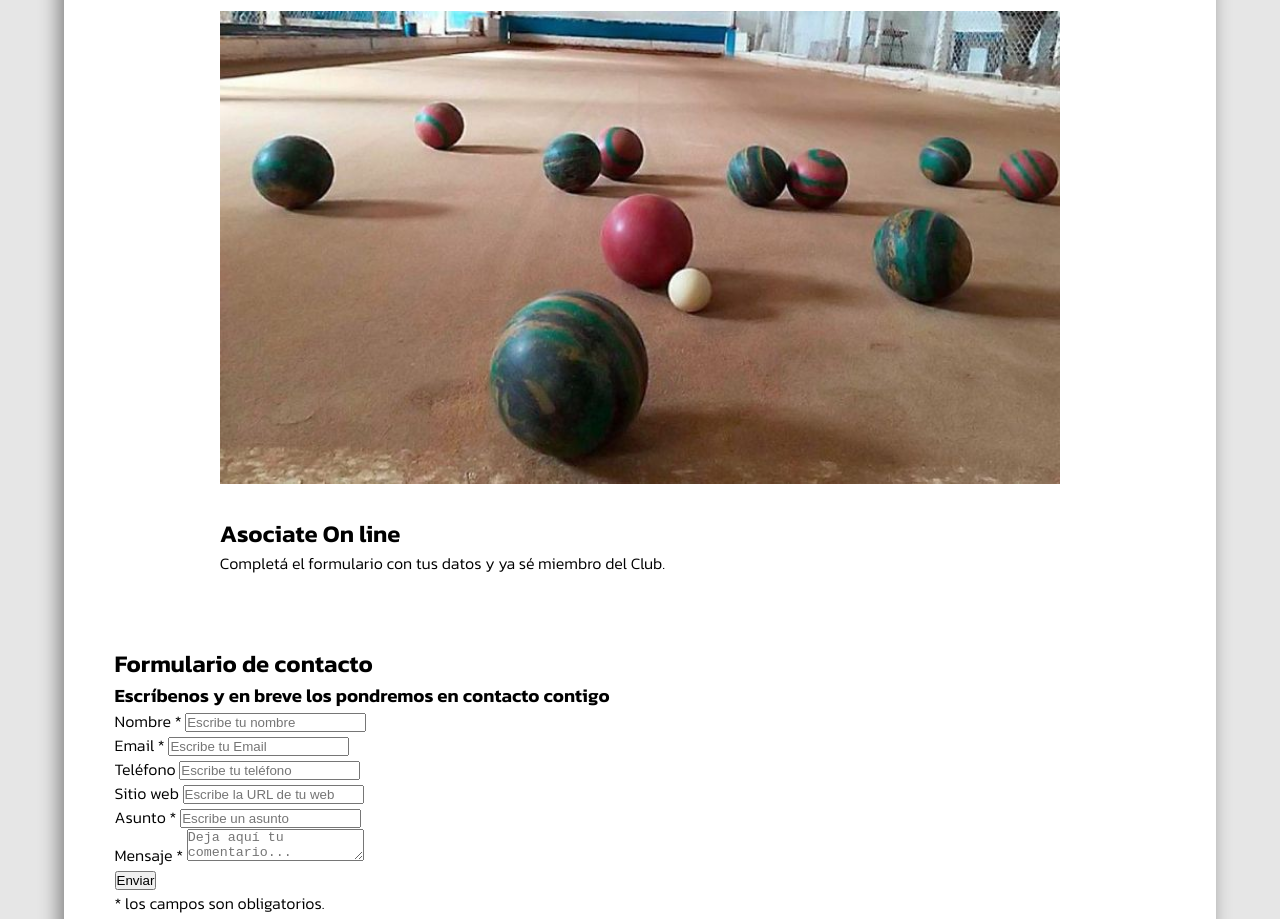
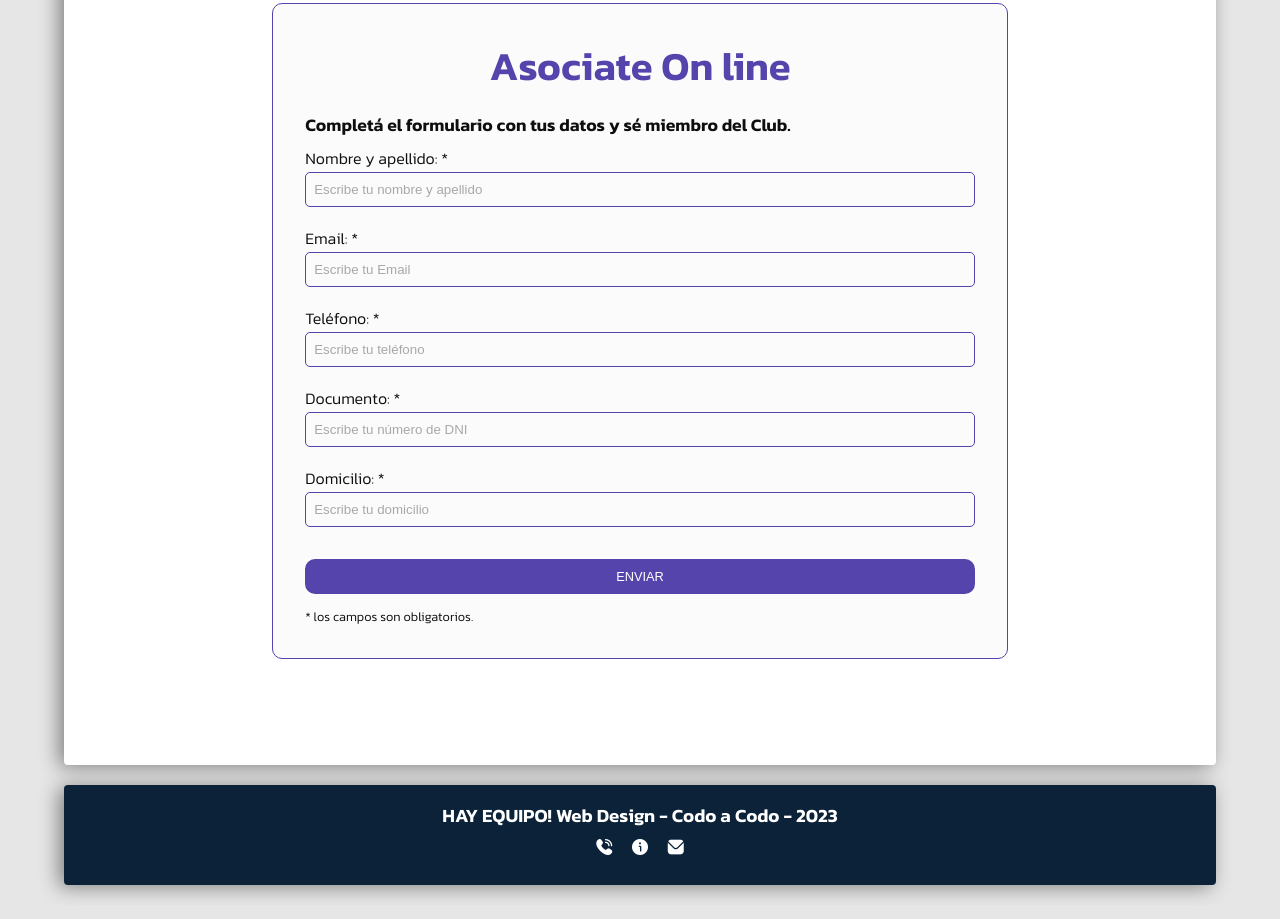
Before and after one commit to Matias-DR-83/Club-Social, a plain HTML site: page asociate.html in a window 1280 px wide. Shown: the part 966-1885 px from the top of the page. Drawn offline with nearby package versions, Linux system fonts and the light colour scheme.

Commit message:
agrego formulario y transición/transformación en img de inicio

```diff
--- a/asociate.html
+++ b/asociate.html
@@ -6,7 +6,7 @@
     <meta name="viewport" content="width=device-width, initial-scale=1.0">
 
     <!--hoja de estilos-->
-    <link rel="stylesheet" href="./css/estilos_una_columna.css">
+    <link rel="stylesheet" href="./css/estilos_secciones.css">
 
     <!--tipografias-->
     <link rel="preconnect" href="https://fonts.googleapis.com">
@@ -68,76 +68,51 @@
                     </p>
                 </div>
 
-            </article>
 
-
-            <article class="articulo">
-
-                <div class="img_articulo">
-                    <img src="./img/bochas.jpg" alt="Bochas" width="50%">
-                </div>
-
-                <div class="texto">
-                    <h1>Asociate On line</h1>
-                    <p>Completá el formulario con tus datos y ya sé miembro del Club.
-
-                    </p>
-                </div>
-
-            </article>
-
-
-            <article class="articulo">
-
-                <div class="contact_form">
+                <div class="contenedor_form">
 
                     <div class="formulario">
-                      <h1>Formulario de contacto</h1>
-                        <h3>Escríbenos y en breve los pondremos en contacto contigo</h3>
+                        <h1>Asociate On line</h1>
+                        <h3>Completá el formulario con tus datos y sé miembro del Club.</h3>
 
 
                         <form action="submeter-formulario.php" method="post">
 
 
-                                <p>
-                                  <label for="nombre" class="colocar_nombre">Nombre
+
+                            <label for="nombre" class="colocar_nombre">Nombre y apellido:
                                 <span class="obligatorio">*</span>
                             </label>
-                                    <input type="text" name="introducir_nombre" id="nombre" required="obligatorio" placeholder="Escribe tu nombre">
-                                </p>
+                            <input type="text" name="introducir_nombre" id="nombre" required="obligatorio" placeholder="Escribe tu nombre y apellido">
 
-                                <p>
-                                  <label for="email" class="colocar_email">Email
+
+
+                            <label for="email" class="colocar_email">Email:
                                 <span class="obligatorio">*</span>
                             </label>
                             <input type="email" name="introducir_email" id="email" required="obligatorio" placeholder="Escribe tu Email">
-                                </p>
 
-                                <p>
-                                  <label for="telefone" class="colocar_telefono">Teléfono
+
+
+                            <label for="telefone" class="colocar_telefono">Teléfono:
+                                <span class="obligatorio">*</span>
                             </label>
                             <input type="tel" name="introducir_telefono" id="telefono" placeholder="Escribe tu teléfono">
-                                </p>
 
-                                <p>
-                                  <label for="website" class="colocar_website">Sitio web
-                                  </label>
-                                    <input type="url" name="introducir_website" id="website" placeholder="Escribe la URL de tu web">
-                                </p>
 
-                                <p>
-                                  <label for="asunto" class="colocar_asunto">Asunto
+
+                            <label for="documento" class="colocar_dni">Documento:
                                 <span class="obligatorio">*</span>
                             </label>
-                                    <input type="text" name="introducir_asunto" id="assunto" required="obligatorio" placeholder="Escribe un asunto">
-                                </p>
+                            <input type="dni" name="introducir_dni" id="dni" placeholder="Escribe tu número de DNI">
 
-                                <p>
-                                  <label for="mensaje" class="colocar_mensaje">Mensaje
+
+
+                            <label for="domicilio" class="colocar_domicilio">Domicilio:
                                 <span class="obligatorio">*</span>
                             </label>
-                                                    <textarea name="introducir_mensaje" class="texto_mensaje" id="mensaje" required="obligatorio" placeholder="Deja aquí tu comentario..."></textarea>
-                                                </p>
+                            <input type="text" name="introducir_domicilio" id="assunto" required="obligatorio" placeholder="Escribe tu domicilio">
+
 
                             <button type="submit" name="enviar_formulario" id="enviar"><p>Enviar</p></button>
 
@@ -148,8 +123,8 @@
                         </form>
                     </div>
                 </div>
+            </article>
 
-            </article>
 
 
         </main>
@@ -157,6 +132,11 @@
 
         <footer class="pie">
             <h3>HAY EQUIPO! Web Design - Codo a Codo - 2023</h3>
+            <ul class="iconos">
+                <i class="fi fi-sr-phone-call"></i>
+                <i class="fi fi-sr-info"></i>
+                <i class="fi fi-sr-envelope"></i>
+            </ul>
         </footer>
     </div>
 
--- a/css/estilos_una_columna.css
+++ b/css/estilos_inicio.css
@@ -1,3 +1,5 @@
+/* importación de íconos de FlatIcon */
+@import url('https://cdn-uicons.flaticon.com/uicons-solid-rounded/css/uicons-solid-rounded.css');
 
 *{
     margin: 0;
@@ -51,7 +53,7 @@ body{
 
 /* ---- estilo header ---- */
 .contenedor .encabezado{
-    background: darkblue;
+    background: #0b2239;
     color: #fff;
     font-family: kanit;
     font-weight: 900;
@@ -70,7 +72,7 @@ body{
 
 /* ----- estilo nav ---- */
 .contenedor .nav{
-    background: darkblue;
+    background: #0b2239;
     color: #fff;
     grid-area: nav;
 
@@ -87,9 +89,6 @@ body{
     font-weight: 600;
     padding:  0.5rem;
 }
-.nav ul li:hover{
-    background: grey;
-}
 
 .contenedor .nav ul li a{
     text-decoration: none;
@@ -97,6 +96,10 @@ body{
     text-align: center;
 }
 
+.nav ul li:hover{
+    background: rgb(155, 133, 219);
+
+}
 
 
 
@@ -105,54 +108,64 @@ body{
     background: #fff;
     display: block;
     grid-area: contenido;
-    gap: 5%;
-    padding: 3%;
 
 }
 
 .contenedor .contenido .articulo{
     overflow: hidden;
     margin: 0.5rem 1rem 2.5rem 1rem;
+    text-align: justify;
     box-sizing: border-box;
-    display: block;
-
+    display:  flex;
+    gap: 3%;
 }
 
 .contenedor .contenido .articulo .img_articulo{
-    display: flex;
-    justify-content: center;
-}
-.contenedor .contenido .articulo img{
-    width: 80%;
-
+    width: 50%;
+    height: 100%;
+    overflow: hidden;
 }
 
+
+.contenedor .contenido .articulo img{
+    object-fit: cover;
+    width: 100%;
+}
+/* ---- aplico transformación con efecto zoom en las img ----*/
+.contenedor .contenido .articulo img:hover{
+    transition: all .5s ease-in;
+    transform: scale(1.1);
+}
+
+
 .contenedor .contenido .articulo .texto{
-    width: 80%;
-    text-align: justify;
-    padding: 3%;
-    margin-left: auto;
-    margin-right: auto;
+    width: 50%;
 }
 
 .contenido .articulo iframe{
-    width: 60%;
+    width: 50%;
     display: block;
     margin-left: auto;
     margin-right: auto;
 }
 
 
-/* ------ estilo footer --------*/
+
+/* ---------------- estilo footer ------------------*/
 
 .contenedor .pie{
-    background: darkblue;
+    background: #0b2239;
     color: #fff;
     text-align: center;
     grid-area: pie;
 }
-
-
+/* ---------- iconos --------- */
+.contenedor .pie ul i{
+    padding: 0.5rem;
+}
+.contenedor .pie ul i:hover{
+    cursor: pointer;
+}
 
 
 /* ------------------------------------- BREACKPOINTS -------------------------------------- */
@@ -189,16 +202,13 @@ body{
         display: block;
     }
 
-    .contenedor .contenido .articulo img{
-        width: 95%;
+    .contenedor .contenido .articulo .img_articulo{
+        width: 100%;
+        height: 100%;
     }
 
     .contenedor .contenido .articulo .texto{
-        width: 90%;
-    }
-
-    .contenedor .contenido .articulo iframe{
-        width: 80%;
+        width: 100%;
     }
 
 }
@@ -247,16 +257,14 @@ body{
         display: block;
     }
 
-    .contenedor .contenido .articulo img{
+    /* -- */
+    .contenedor .contenido .articulo .img_articulo{
         width: 100%;
-
+        height: 100%;
     }
 
     .contenedor .contenido .articulo .texto{
-        width: 90%;
+        width: 100%;
     }
 
-    .contenedor .contenido .articulo iframe{
-        width: 100%;
-    }
 }
--- a/css/estilos.css
+++ b/css/estilos_secciones.css
@@ -1,3 +1,7 @@
+/* importación de íconos de FlatIcon */
+@import url('https://cdn-uicons.flaticon.com/uicons-solid-rounded/css/uicons-solid-rounded.css');
+/* Importación de fuentes de google fonts */
+@import url(https://fonts.googleapis.com/css?family=Noto+Sans);
 
 *{
     margin: 0;
@@ -51,7 +55,7 @@ body{
 
 /* ---- estilo header ---- */
 .contenedor .encabezado{
-    background: darkblue;
+    background: #0b2239;
     color: #fff;
     font-family: kanit;
     font-weight: 900;
@@ -70,7 +74,7 @@ body{
 
 /* ----- estilo nav ---- */
 .contenedor .nav{
-    background: darkblue;
+    background: #0b2239;
     color: #fff;
     grid-area: nav;
 
@@ -105,51 +109,151 @@ body{
     background: #fff;
     display: block;
     grid-area: contenido;
+    gap: 5%;
+    padding: 3%;
 
 }
 
 .contenedor .contenido .articulo{
     overflow: hidden;
     margin: 0.5rem 1rem 2.5rem 1rem;
-    text-align: justify;
     box-sizing: border-box;
-    display:  flex;
-    gap: 3%;
+    display: block;
+
 }
 
 .contenedor .contenido .articulo .img_articulo{
-    width: 50%;
-    height: 100%;
+    display: flex;
+    justify-content: center;
 }
 .contenedor .contenido .articulo img{
-    object-fit: cover;
-    width: 100%;
+    width: 80%;
 
 }
 
 .contenedor .contenido .articulo .texto{
-    width: 50%;
+    width: 80%;
+    text-align: justify;
+    padding: 3%;
+    margin-left: auto;
+    margin-right: auto;
 }
 
 .contenido .articulo iframe{
-    width: 50%;
+    width: 60%;
     display: block;
     margin-left: auto;
     margin-right: auto;
 }
 
 
+/* -------------------- estilo formulario ---------------*/
 
-/* ---------------- estilo footer ------------------*/
+.contenedor_form{
+    width: 70%;
+    height: auto;
+    margin: 2rem auto;
+    border-radius: 10px;
+    padding: 2rem;
+    background-color: #fbfbfb;
+    border-color: #5444ab;
+    border-style: solid;
+    border-width: 1px;
+    box-sizing: border-box;
+
+}
+
+.contenedor_form input{
+    background-color: #fbfbfb;
+    width: 100%;
+    height: 2.2rem;
+    border-radius: 5px;
+    border-style: solid;
+    border-width: 1px;
+    border-color: #5444ab;
+    margin-top: 0.1rem;
+    margin-bottom: 1.2rem;
+    padding: 0.1rem 0.5rem;
+    box-sizing: border-box;
+}
+
+
+
+.contenedor_form button{
+    width: 100%;
+    padding: 0.5rem ;
+    margin: 0.8rem auto;
+    text-transform: uppercase;
+    background-color: #5444ab;
+    border-color: #5444ab;
+    border-style: solid;
+    border-radius: 10px;
+    cursor: pointer;
+}
+
+.contenedor_form button p{
+    font-size: 0.8rem;
+    color: #fff;
+}
+
+contenedor_form span{
+     color: #5444ab;
+}
+
+.contenedor_form .aviso{
+    font-size: 0.8rem;
+    color: #0e0e0e;
+}
+
+.contenedor_form h1{
+    font-size: 2.5rem;
+    text-align: center;
+    padding-bottom: 1rem;
+    color: #5444ab;
+
+}
+
+.contenedor_form h3{
+    font-size: 1.1rem;
+    padding-bottom: 0.5rem;
+    color: #0e0e0e;
+}
+
+.contenedor_form label{
+    font-size: 1rem;
+    color: #0e0e0e;
+}
+
+::-webkit-input-placeholder {
+    color: #a8a8a8;
+}
+
+
+.formulario input:focus{
+    outline:0;
+    border: 1px solid #cc8529;
+}
+
+
+/* ------ estilo footer --------*/
 
 .contenedor .pie{
-    background: darkblue;
+    background: #0b2239;
     color: #fff;
     text-align: center;
     grid-area: pie;
 }
 
+.contenedor .pie .iconos{
+    margin: 0.5rem;
+}
 
+.contenedor .pie ul i{
+    padding: 0.5rem;
+}
+.contenedor .pie ul i:hover{
+    cursor: pointer;
+}
 
 /* ------------------------------------- BREACKPOINTS -------------------------------------- */
 
@@ -185,20 +289,26 @@ body{
         display: block;
     }
 
-    .contenedor .contenido .articulo .img_articulo{
-        width: 100%;
-        height: 100%;
+    .contenedor .contenido .articulo img{
+        width: 95%;
     }
 
     .contenedor .contenido .articulo .texto{
-        width: 100%;
+        width: 90%;
     }
 
+    .contenedor .contenido .articulo iframe{
+        width: 80%;
+    }
+
+    .contenedor .contenido .articulo .contenedor_form{
+        width: 90%;
+    }
 }
 
 
 
-/* ------ -------- BREAK 450 px-------------------*/
+/* --------------- -------- BREAK 450 px------------------------*/
 
 @media screen and (max-width: 450px){
 
@@ -240,14 +350,20 @@ body{
         display: block;
     }
 
-    /* -- */
-    .contenedor .contenido .articulo .img_articulo{
+    .contenedor .contenido .articulo img{
         width: 100%;
-        height: 100%;
+
     }
 
     .contenedor .contenido .articulo .texto{
+        width: 90%;
+    }
+
+    .contenedor .contenido .articulo iframe{
         width: 100%;
     }
 
+    .contenedor .contenido .articulo .contenedor_form{
+        width: 100%;
+    }
 }
```
Also changed, not shown: historia.html (+1 -1 lines), index.html (+6 -1 lines), institucional.html (+1 -1 lines). Lines whose indentation alone changed are shown as unchanged.
